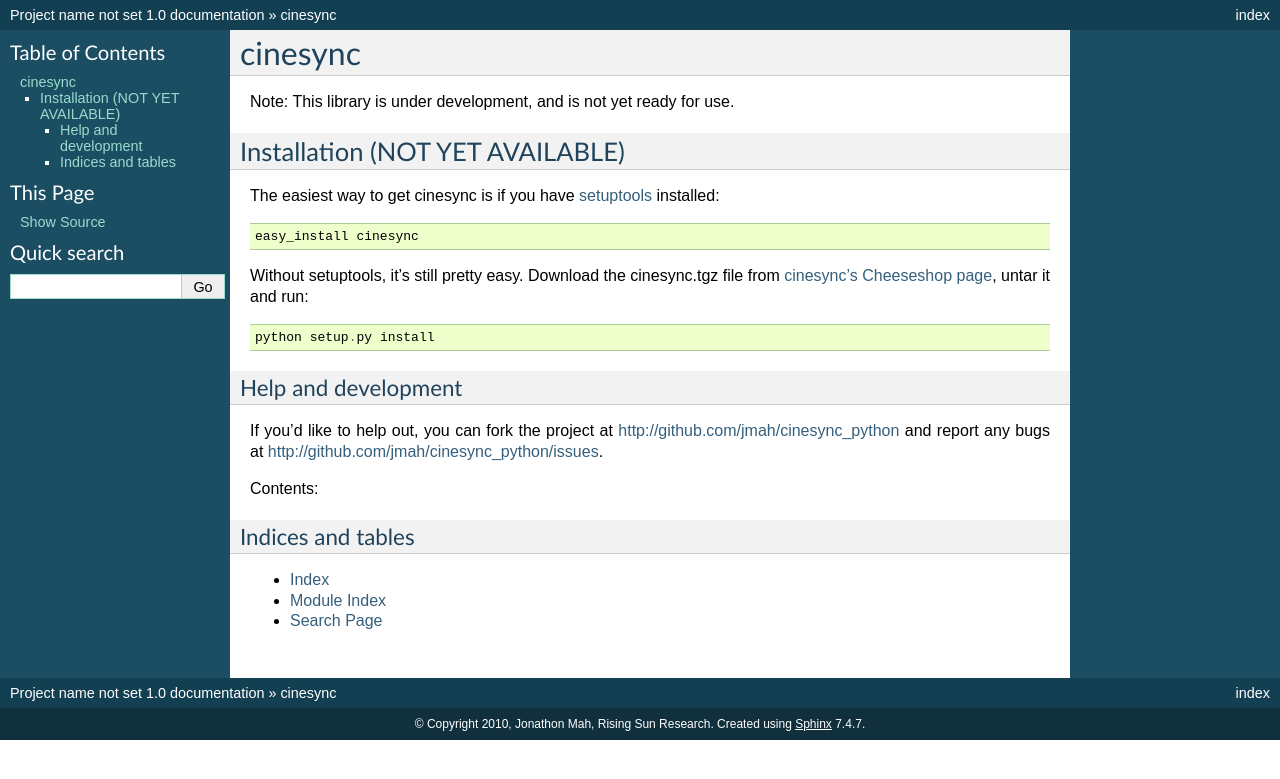
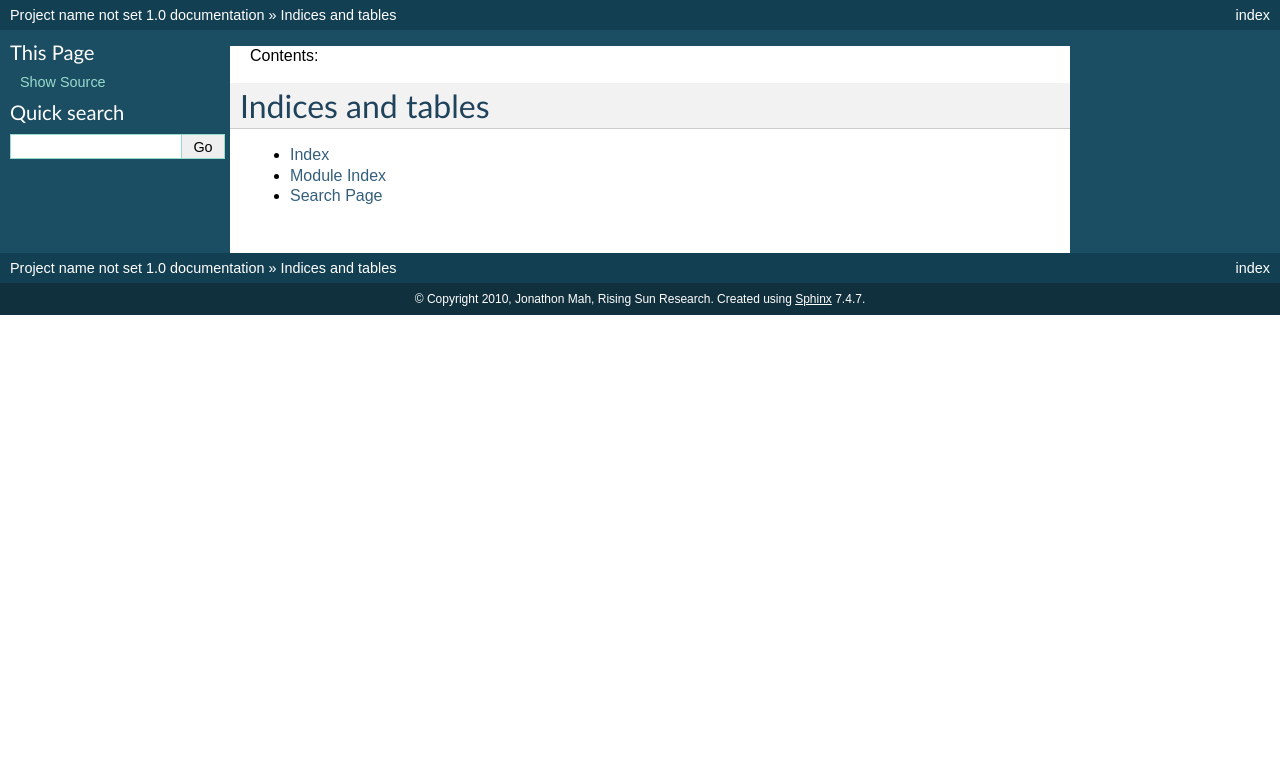
Before and after one commit to jmah/cinesync_python, a Sphinx documentation site: the page built from docs/index.rst, in a window 1280 px wide. Shown: the top 779 px of the page. Built offline with Sphinx 7.4.7, drawn with Linux system fonts in a browser that asks for light colours; the version number is read from the project's files by our own code.

Commit message:
Removed README.rst
This will be replaced with a GitHub Flavored Markdown file, mostly
shared between the Ruby and Python libraries.

```diff
--- a/README.rst
+++ /dev/null
@@ -1,29 +0,0 @@
-========
-cinesync
-========
-
-Note: This library is under development, and is not yet ready for use.
-
-
-Installation (NOT YET AVAILABLE)
-------------
-
-The easiest way to get cinesync is if you have setuptools_ installed::
-
-	easy_install cinesync
-
-Without setuptools, it's still pretty easy. Download the cinesync.tgz file from
-`cinesync's Cheeseshop page`_, untar it and run::
-
-	python setup.py install
-
-.. _cinesync's Cheeseshop page: http://pypi.python.org/pypi/cinesync/
-.. _setuptools: http://peak.telecommunity.com/DevCenter/EasyInstall
-
-
-Help and development
-====================
-
-If you'd like to help out, you can fork the project
-at http://github.com/jmah/cinesync_python and report any bugs
-at http://github.com/jmah/cinesync_python/issues.
--- a/docs/index.rst
+++ b/docs/index.rst
@@ -1,5 +1,3 @@
-.. include:: ../README.rst
-
 Contents:
 
 .. toctree::
--- a/pavement.py
+++ b/pavement.py
@@ -42,7 +42,7 @@
     name='cinesync',
     version=version,
     description='Library for scripting the cineSync collaborative video review tool',
-    long_description=open('README.rst', 'r').read(),
+    long_description='Visit the GitHub page at http://github.com/jmah/cinesync_python for documentation.',
     classifiers=classifiers,
     keywords='cinesync',
     author='Jonathon Mah',
```
